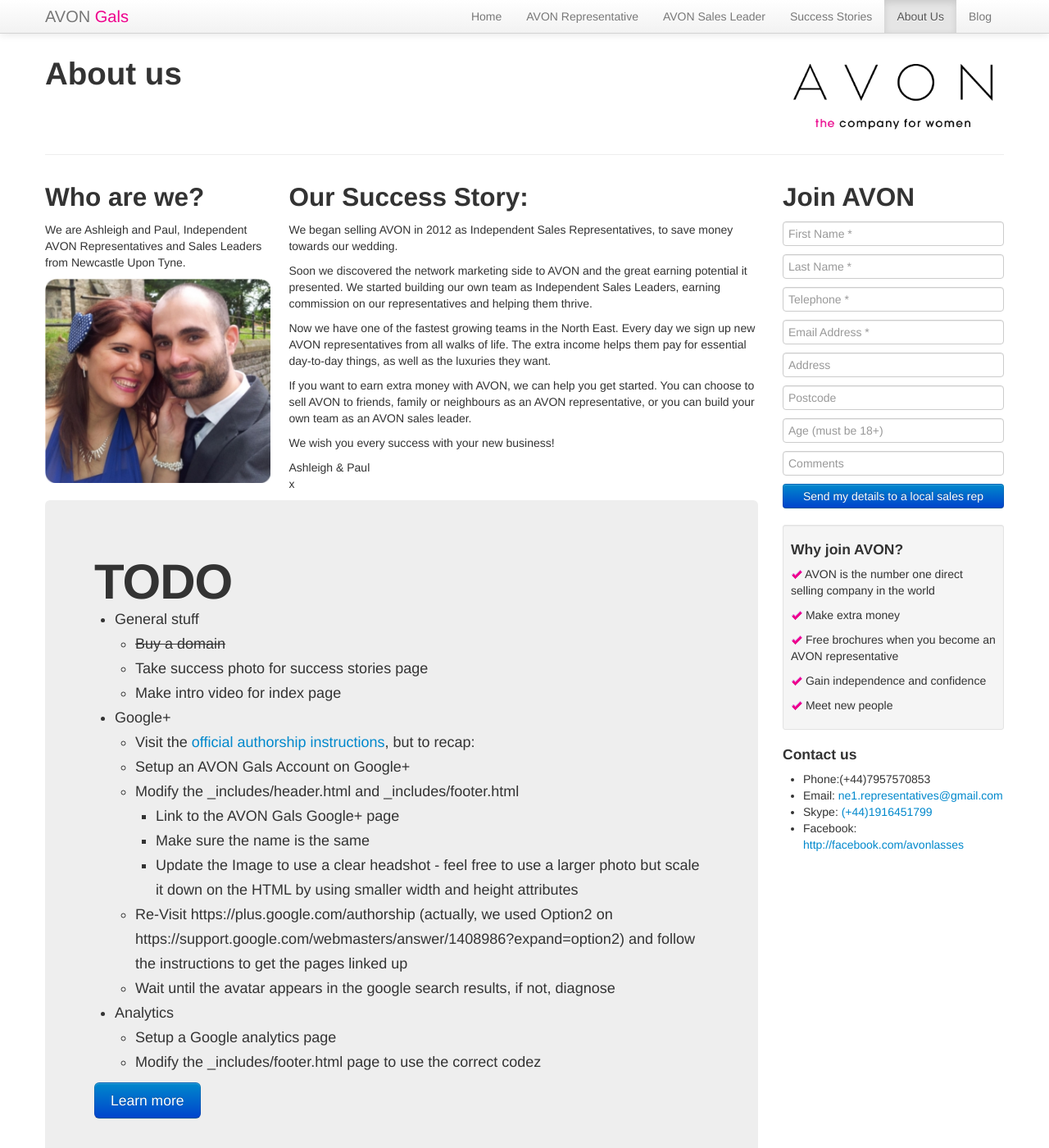
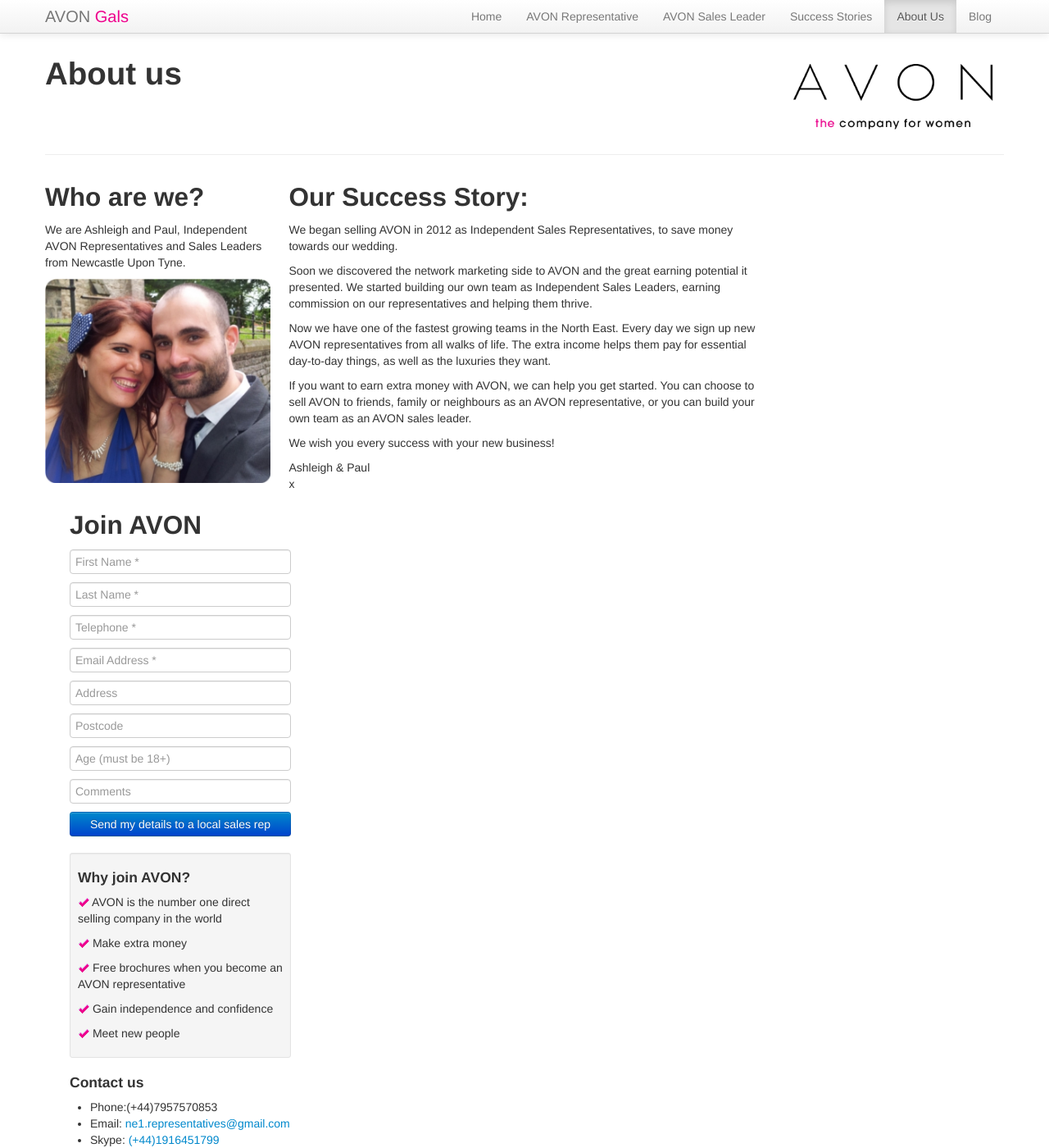
Before and after one commit to avongals/avongals.github.io, a Jekyll site: the page built from about-us.html, in a window 1280 px wide and 1400 px high. Shown: the whole window at 82% size. Built offline with Jekyll 4.4.1, drawn with Linux system fonts in a browser that asks for light colours.

Commit message:
removing to-do list from the about us page

```diff
--- a/about-us.html
+++ b/about-us.html
@@ -28,41 +28,4 @@
 
 </div>
 
-<!-- HERO -->
-<div class="hero-unit">
-
-	<h1>TODO</h1>
-<ul>
-	<li>General stuff</li>
-		<ul>
-			<li><s>Buy a domain</s></li>
-			<li>Take success photo for success stories page</li>
-			<li>Make intro video for index page</li>
-		</ul>
-
-
-	<li>Google+
-		<ul>
-			<li>Visit the <a href="https://plus.google.com/authorship">official authorship instructions</a>, but to recap:</li>
-			<li>Setup an AVON Gals Account on Google+</li>
-			<li>Modify the _includes/header.html and _includes/footer.html
-				<ul>
-					<li>Link to the AVON Gals Google+ page</li>
-					<li>Make sure the name is the same</li>
-					<li>Update the Image to use a clear headshot - feel free to use a larger photo but scale it down on the HTML by using smaller width and height attributes</li>
-				</ul>
-			</li>
-			<li>Re-Visit https://plus.google.com/authorship (actually, we used Option2 on https://support.google.com/webmasters/answer/1408986?expand=option2) and follow the instructions to get the pages linked up</li>
-			<li>Wait until the avatar appears in the google search results, if not, diagnose</li>
-		</ul>
-	</li>
-	<li>Analytics
-		<ul>
-			<li>Setup a Google analytics page</li>
-			<li>Modify the _includes/footer.html page to use the correct codez</li>
-		</ul>
-	</li>
-</ul>
-
-	<p><a class="btn btn-primary btn-large">Learn more</a></p>
 </div>
```
